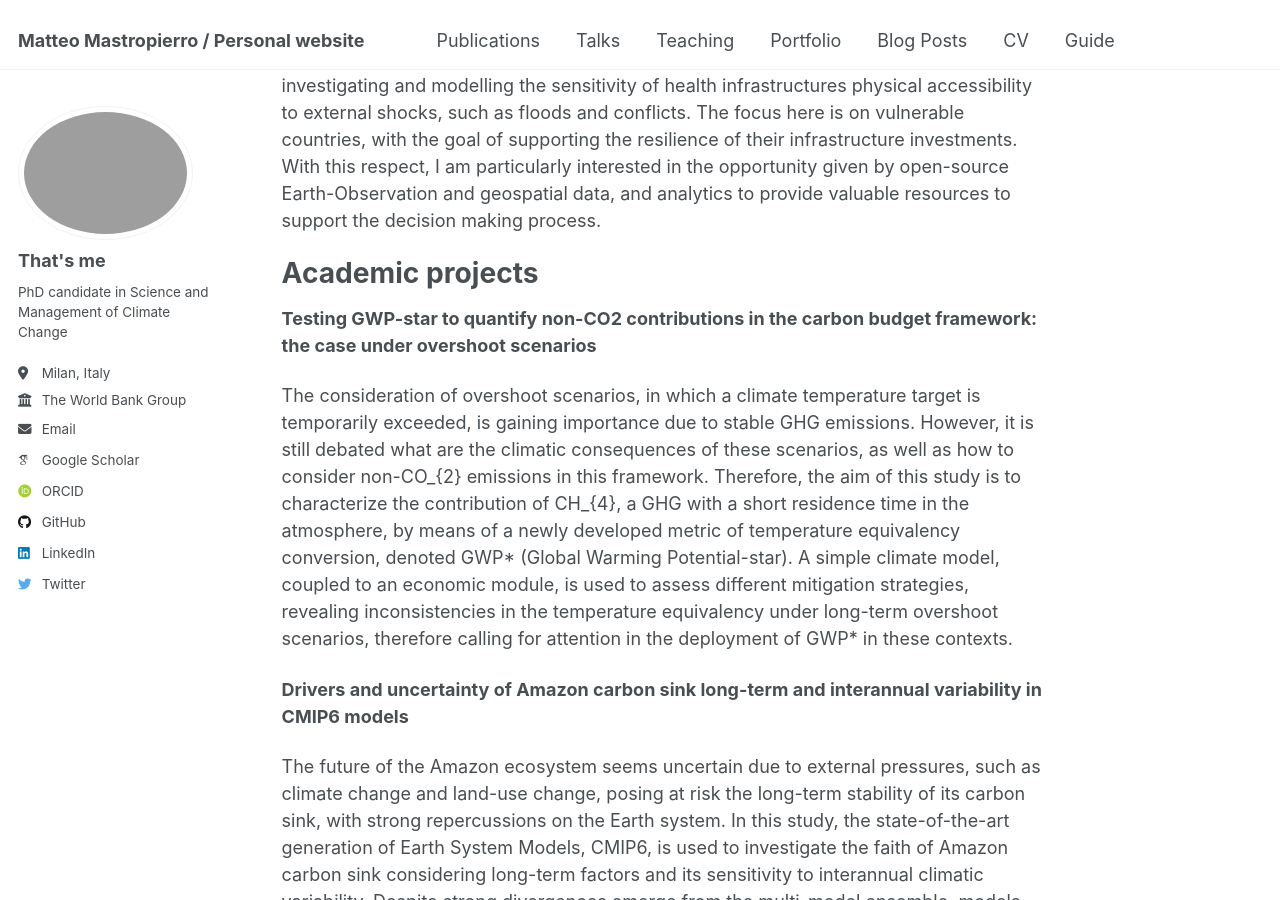
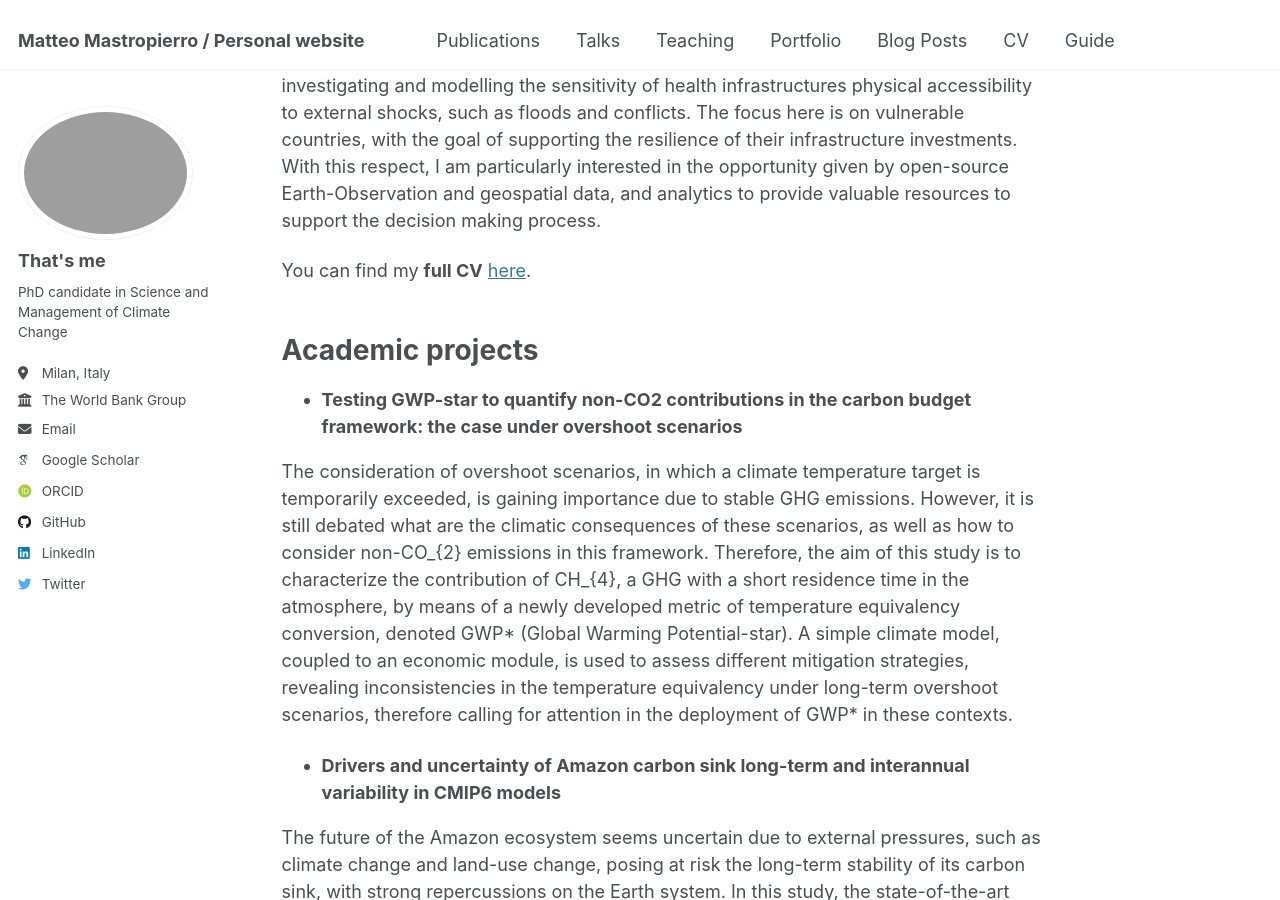
Before and after one commit to Matteo-Mastro/Matteo-Mastro.github.io, a Jekyll site: the page built from _pages/about.md, in a window 1280 px wide and 900 px high, scrolled down 316 px. Built offline with Jekyll 4.4.1, drawn with Linux system fonts in a browser that asks for light colours; some web fonts are replaced.

Commit message:
Update about.md

```diff
--- a/_pages/about.md
+++ b/_pages/about.md
@@ -15,15 +15,16 @@ My actual research interests are related to the (large-scale) biogeochemical and
 On another note, I am also a Short Term Consultant for The World Bank Group, investigating and modelling the sensitivity of health infrastructures physical accessibility to external shocks, such as floods and conflicts. The focus here is on vulnerable countries, with the goal of supporting the resilience of their infrastructure investments.
 With this respect, I am particularly interested in the opportunity given by open-source Earth-Observation and geospatial data, and analytics to provide valuable resources to support the decision making process.
 
+You can find my **full CV** [here](https://Matteo-Mastro.github.io/files/CV_Mastropierro_Europass_0125.pdf). <br/><br/>
 
 Academic projects
 ======
 
-**Testing GWP-star to quantify non-CO2 contributions in the carbon budget framework: the case under overshoot scenarios**
+- **Testing GWP-star to quantify non-CO2 contributions in the carbon budget framework: the case under overshoot scenarios**
 
 The consideration of overshoot scenarios, in which a climate temperature target is temporarily exceeded, is gaining importance due to stable GHG emissions. However, it is still debated what are the climatic consequences of these scenarios, as well as how to consider non-CO_{2} emissions in this framework. Therefore, the aim of this study is to characterize the contribution of CH_{4}, a GHG with a short residence time in the atmosphere, by means of a newly developed metric of temperature equivalency conversion, denoted GWP* (Global Warming Potential-star). A simple climate model, coupled to an economic module, is used to assess different mitigation strategies, revealing inconsistencies in the temperature equivalency under long-term overshoot scenarios, therefore calling for attention in the deployment of GWP* in these contexts.
 
-**Drivers and uncertainty of Amazon carbon sink long-term and interannual variability in CMIP6 models**
+- **Drivers and uncertainty of Amazon carbon sink long-term and interannual variability in CMIP6 models**
 
 The future of the Amazon ecosystem seems uncertain due to external pressures, such as climate change and land-use change, posing at risk the long-term stability of its carbon sink, with strong repercussions on the Earth system. In this study, the state-of-the-art generation of Earth System Models, CMIP6, is used to investigate the faith of Amazon carbon sink considering long-term factors and its sensitivity to interannual climatic variability. Despite strong divergences emerge from the multi-model ensemble, models agree in depicting CO_{2} fertilization as the prominent factor affecting the long-term Amazon carbon sink. ESMs also point to a major control of temperature at interannual time-scales, which mediate the impacts of ENSO and are expected to be exhacerbated by global warming.
 
```
